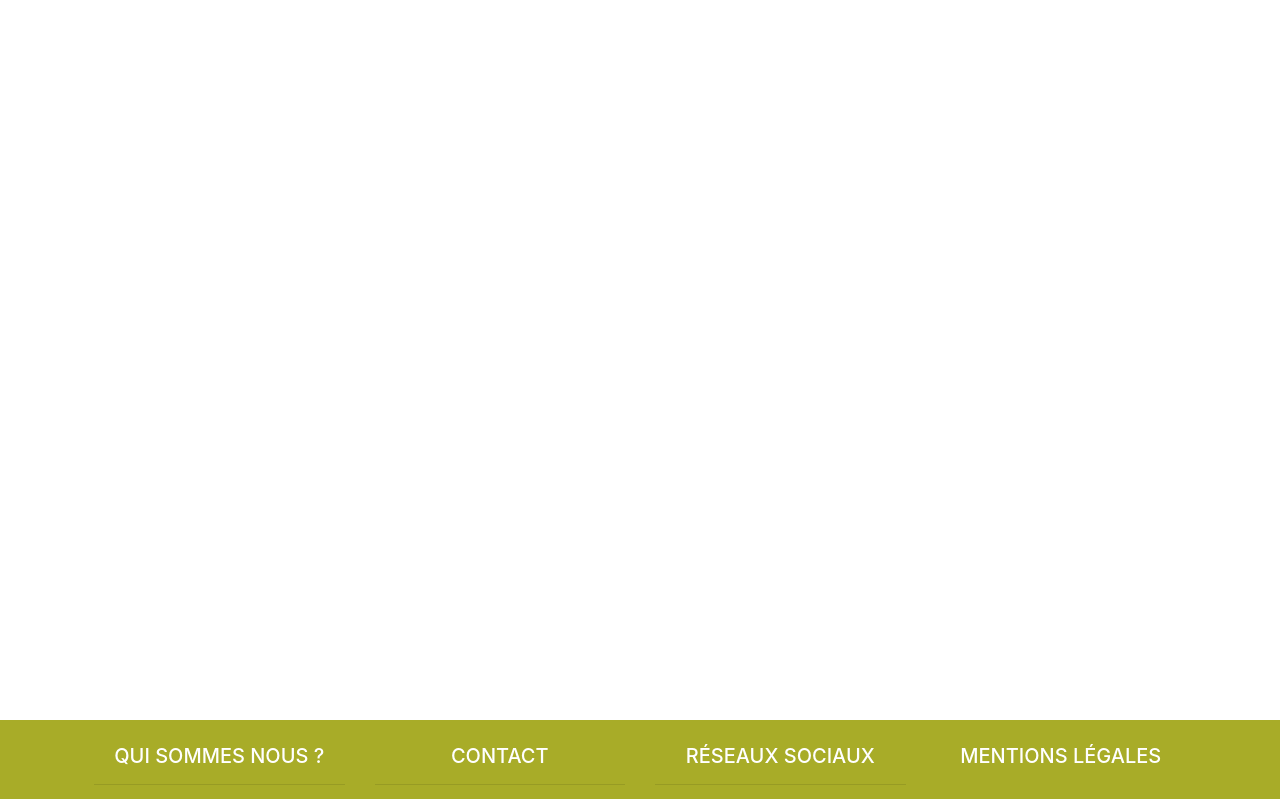
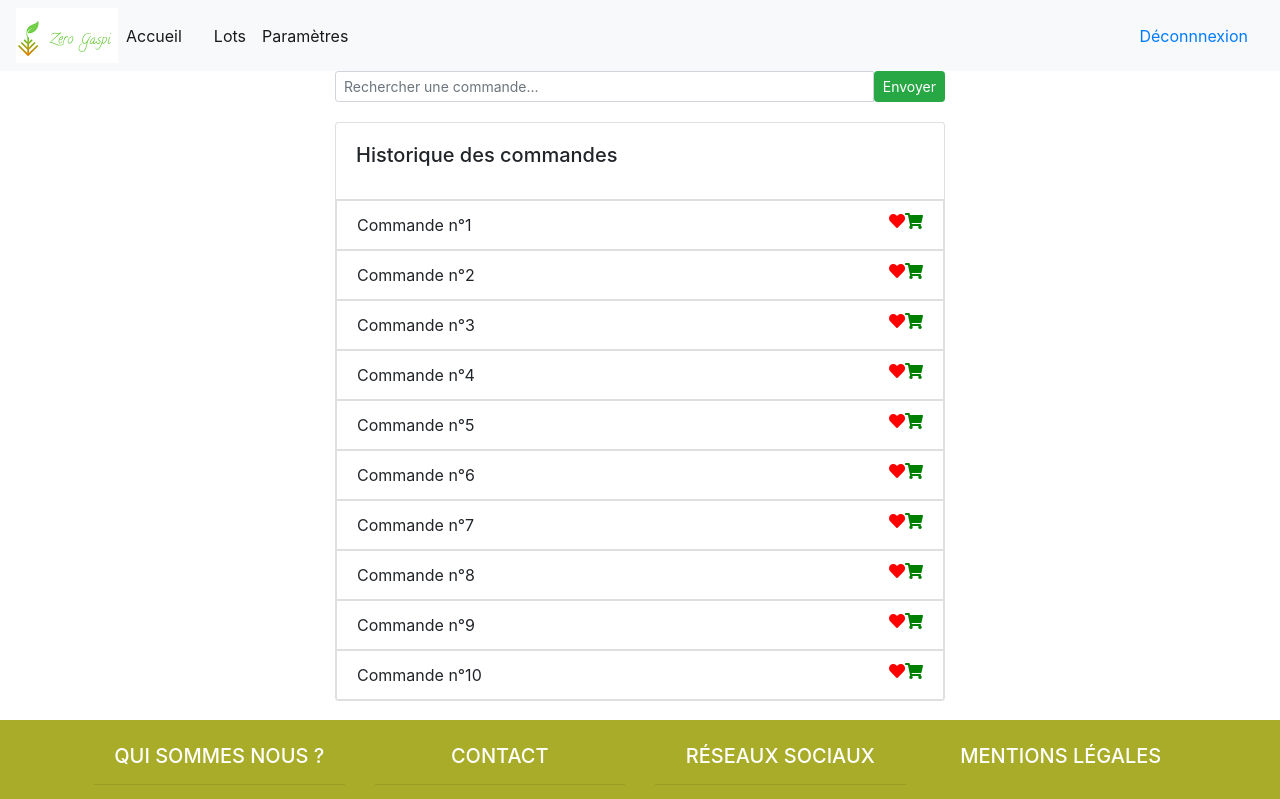
Before and after one commit to yusgun/zero-gaspi, an Angular app: page /acheteur/historique in a window 1280 px wide. Before the commit this address led to /. Shown: the top 799 px of the page. Built offline with nearby package versions, Linux system fonts and the light colour scheme.

Commit message:
Page Historique
Création de la page historique

```diff
--- a/src/app/app-routing.module.ts
+++ b/src/app/app-routing.module.ts
@@ -3,8 +3,10 @@ import { RouterModule, Routes } from '@angular/router';
 import { PageAcheteurComponent } from './page-acheteur/page-acheteur.component';
 import { PageParametreComponent } from './page-parametre/page-parametre.component';
 import { PageVendeurComponent } from './page-vendeur/page-vendeur.component';
+import { HistoriqueComponent } from './page-acheteur/historique/historique.component';
 
 const routes: Routes = [
+  {path:"acheteur/historique", component: HistoriqueComponent, pathMatch: "full"},
   {path:"acheteur", component: PageAcheteurComponent, pathMatch: "full"},
   {path:"vendeur", component: PageVendeurComponent, pathMatch: "full"},
   {path: "paramètres", component: PageParametreComponent, pathMatch: "full"},
--- a/src/app/app.module.ts
+++ b/src/app/app.module.ts
@@ -12,6 +12,7 @@ import { LineCardComponent } from './line-card/line-card.component';
 import { PageParametreComponent } from './page-parametre/page-parametre.component';
 import { PageVendeurComponent } from './page-vendeur/page-vendeur.component';
 import { NavbarVendeurComponent } from './navbar-vendeur/navbar-vendeur.component';
+import { HistoriqueComponent } from './page-acheteur/historique/historique.component';
 
 
 @NgModule({
@@ -24,7 +25,8 @@ import { NavbarVendeurComponent } from './navbar-vendeur/navbar-vendeur.componen
     LineCardComponent,
     PageParametreComponent,
     PageVendeurComponent,
-    NavbarVendeurComponent
+    NavbarVendeurComponent,
+    HistoriqueComponent
   ],
   imports: [
     BrowserModule,
--- a/src/app/listing-card/listing-card.component.html
+++ b/src/app/listing-card/listing-card.component.html
@@ -3,6 +3,6 @@
         <h5 class="card-title">{{ titre }}</h5>
     </div>
     <ul class="list-group list-group-flush" >
-        <app-line-card *ngFor="let element of elements" [element]="element.titre"></app-line-card>
+        <app-line-card *ngFor="let element of elements" [element]="element.commande"></app-line-card>
     </ul>
 </div>
--- a/src/app/listing-card/listing-card.component.ts
+++ b/src/app/listing-card/listing-card.component.ts
@@ -11,7 +11,11 @@ export class ListingCardComponent implements OnInit {
 
   @Input() titre: string = "";
 
+  @Input() commande: string = "";
+
   @Input() elements: any[] = [];
+
+  @Input() elementsC: any[] = [];
 
   ngOnInit(): void {
 
--- /dev/null
+++ b/src/app/page-acheteur/historique/historique.component.html
@@ -0,0 +1,19 @@
+<app-navbar></app-navbar>
+<div class="container-fluid">
+    <div class="row">
+        <div class="col-3 mw-100">
+        </div>
+        <div class="col-6">
+            <form class="form-inline">
+                <div class="input-group input-group-sm mb-3 w-100">
+                    <input type="text" class="form-control form-control-sm" aria-label="Small"
+                        aria-describedby="recherche" placeholder="Rechercher une commande...">
+                    <button type="submit" class="btn btn-success btn-sm">Envoyer</button>
+                </div>
+            </form>
+            <app-listing-card titre="Historique des commandes" [elements]="elementsC"></app-listing-card>
+        </div>
+        <div class="col-3 mw-100">
+        </div>
+    </div>
+</div>
--- /dev/null
+++ b/src/app/page-acheteur/historique/historique.component.ts
@@ -0,0 +1,30 @@
+import { Component, OnInit } from '@angular/core';
+import { HttpClient } from '@angular/common/http';
+
+@Component({
+  selector: 'app-historique',
+  templateUrl: './historique.component.html',
+  styleUrls: ['./historique.component.css']
+})
+export class HistoriqueComponent implements OnInit {
+
+  elementsC: any[] = [
+    {commande:"Commande n°1"},
+    {commande:"Commande n°2"},
+    {commande:"Commande n°3"},
+    {commande:"Commande n°4"},
+    {commande:"Commande n°5"},
+    {commande:"Commande n°6"},
+    {commande:"Commande n°7"},
+    {commande:"Commande n°8"},
+    {commande:"Commande n°9"},
+    {commande:"Commande n°10"},
+  ];
+
+  // Ajout du module HttpClient pour les requêtes vers API ou serveur
+  constructor(private http: HttpClient) { }
+
+  ngOnInit(): void {
+  }
+
+}
```
Also changed, not shown: src/app/page-acheteur/historique/historique.component.css (added), 1 other file (tests, documents, lock files or other folders).
